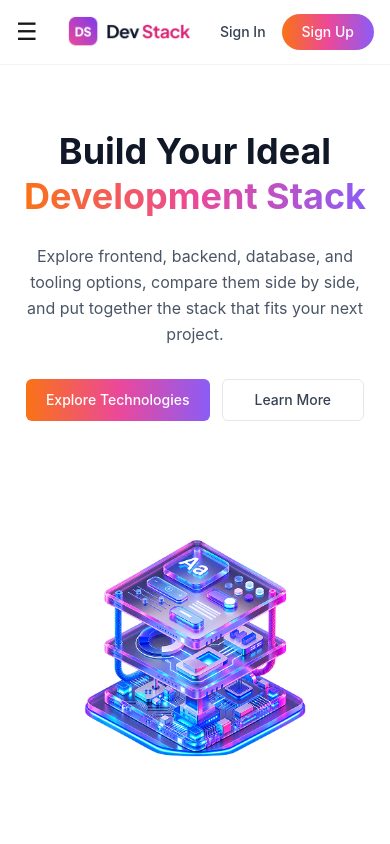
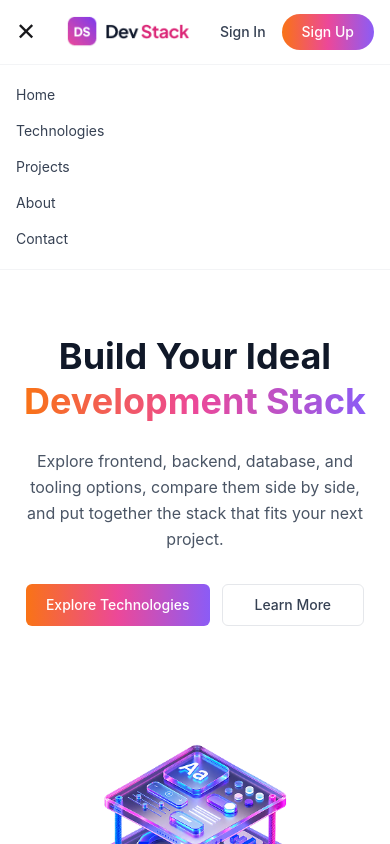
Before and after one commit to aksaN000/React-A5, a React (Vite) app: page / in a window 390 px wide. Both pictures are taken after a click on the button "Open menu". Shown: the top 844 px of the page. Built offline with nearby package versions, Linux system fonts and the light colour scheme.

Commit message:
Add mobile menu toggle to the navbar

```diff
--- a/src/components/Navbar.tsx
+++ b/src/components/Navbar.tsx
@@ -1,24 +1,73 @@
+import { useState } from "react";
 import logoText from "../assets/logo-text.png";
+
+const NAV_LINKS = [
+  { label: "Home", href: "#" },
+  { label: "Technologies", href: "#technologies" },
+  { label: "Projects", href: "#" },
+  { label: "About", href: "#" },
+  { label: "Contact", href: "#" },
+];
+
 function Navbar() {
+  const [menuOpen, setMenuOpen] = useState(false);
   return (
     <nav className="sticky top-0 z-50 bg-white border-b border-gray-100">
       <div className="max-w-6xl mx-auto px-4 h-16 flex items-center justify-between">
-        <button aria-label="Open menu" className="lg:hidden text-2xl cursor-pointer">☰</button>
+        <button
+          onClick={() => setMenuOpen(!menuOpen)}
+          aria-label={menuOpen ? "Close menu" : "Open menu"}
+          aria-expanded={menuOpen}
+          className="lg:hidden text-2xl cursor-pointer"
+        >
+          {menuOpen ? "✕" : "☰"}
+        </button>
         <div>
           <img src={logoText} alt="Dev Stack Logo" className="h-8" />
         </div>
         <div className="hidden lg:flex gap-8 text-sm text-gray-600">
-          <a href="#" className="text-pink-600 font-medium">Home</a>
-          <a href="#" className="hover:text-pink-600">Technologies</a>
-          <a href="#" className="hover:text-pink-600">Projects</a>
-          <a href="#" className="hover:text-pink-600">About</a>
-          <a href="#" className="hover:text-pink-600">Contact</a>
+          <a href="#" className="text-pink-600 font-medium">
+            Home
+          </a>
+          <a href="#" className="hover:text-pink-600">
+            Technologies
+          </a>
+          <a href="#" className="hover:text-pink-600">
+            Projects
+          </a>
+          <a href="#" className="hover:text-pink-600">
+            About
+          </a>
+          <a href="#" className="hover:text-pink-600">
+            Contact
+          </a>
         </div>
         <div className="flex items-center gap-4 text-sm font-medium">
-          <button className="text-gray-700 hover:text-gray-900 cursor-pointer">Sign In</button>
-          <button className="bg-brand text-white px-5 py-2 rounded-full cursor-pointer hover:opacity-90">Sign Up</button>
+          <button className="text-gray-700 hover:text-gray-900 cursor-pointer">
+            Sign In
+          </button>
+          <button className="bg-brand text-white px-5 py-2 rounded-full cursor-pointer hover:opacity-90">
+            Sign Up
+          </button>
         </div>
       </div>
+      {menuOpen && (
+        <div className="lg:hidden border-t border-gray-100 bg-white">
+          <ul className="max-w-6xl mx-auto px-4 py-3 flex flex-col">
+            {NAV_LINKS.map((link) => (
+              <li key={link.label}>
+                <a
+                  href={link.href}
+                  onClick={() => setMenuOpen(false)}
+                  className="block py-2 text-sm text-gray-700 hover:text-pink-600"
+                >
+                  {link.label}
+                </a>
+              </li>
+            ))}
+          </ul>
+        </div>
+      )}
     </nav>
   );
 }
```
